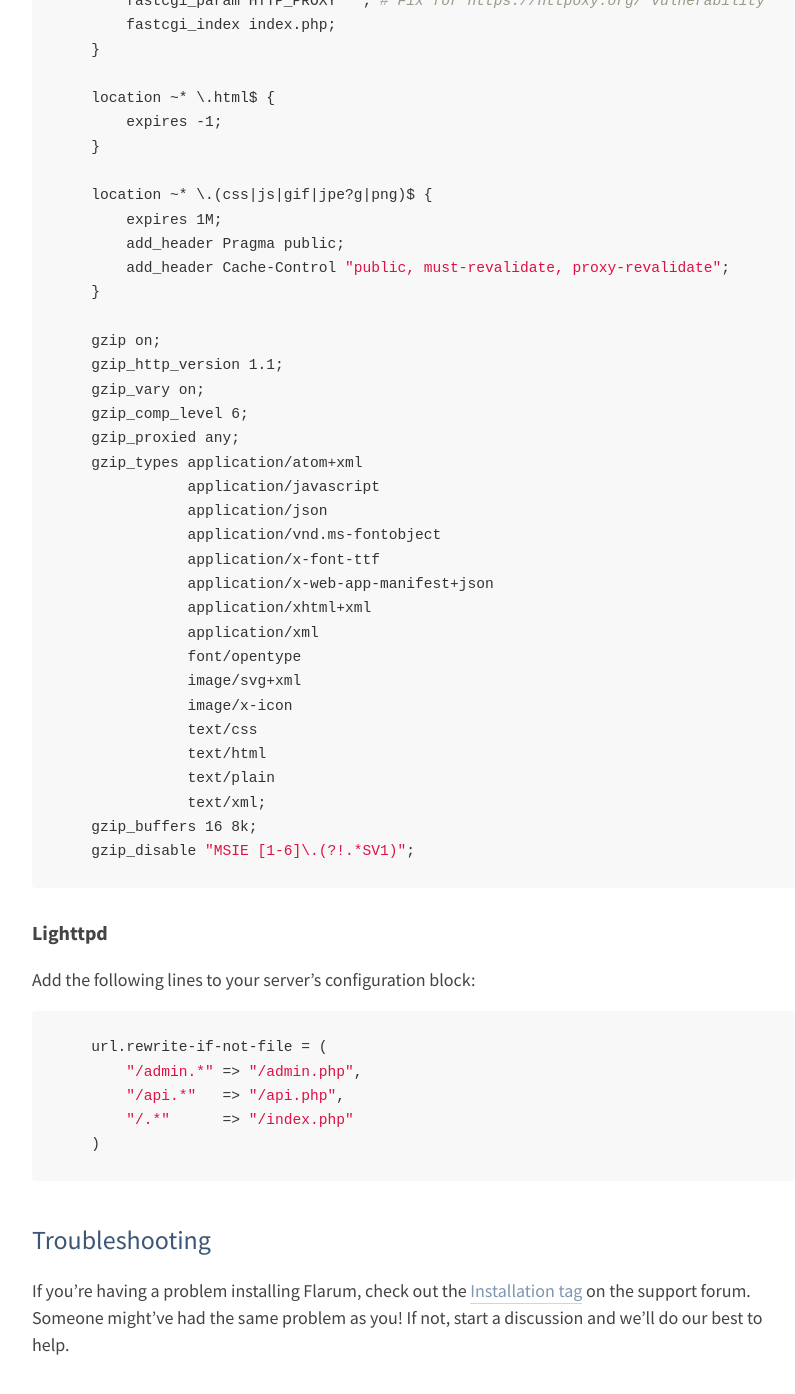
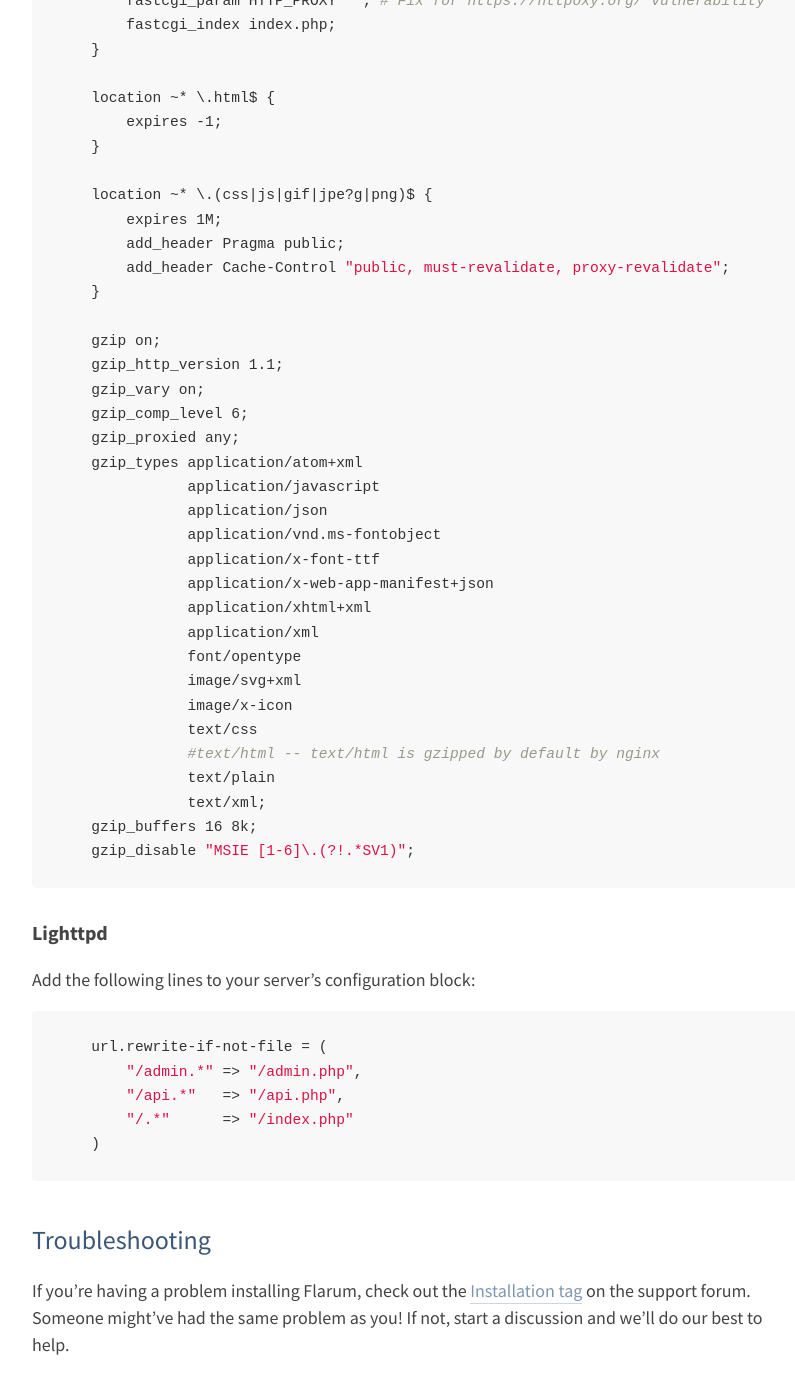
Before and after one commit to flarum/flarum.github.io, a Jekyll site: the page built from _docs/installation.md, in a window 1280 px wide and 1400 px high, scrolled down 2420 px. Shown: the top 1394 px of the window, without its empty margins (363-1158 px from the left). Built offline with Jekyll 4.4.1, drawn with Linux system fonts in a browser that asks for light colours; nearby versions of some CDN libraries; comment, search, counter and statistics services are not loaded.

Commit message:
nginx: Do not explicitly gzip HTML files
I left the line commented out, to make it clearer it was omitted on purpose.
This might help us when trying to keep the .htaccess list and this one in sync.

```diff
--- a/_docs/installation.md
+++ b/_docs/installation.md
@@ -108,7 +108,7 @@ Add the following lines to your server's configuration block:
                image/svg+xml
                image/x-icon
                text/css
-               text/html
+               #text/html -- text/html is gzipped by default by nginx
                text/plain
                text/xml;
     gzip_buffers 16 8k;
```
